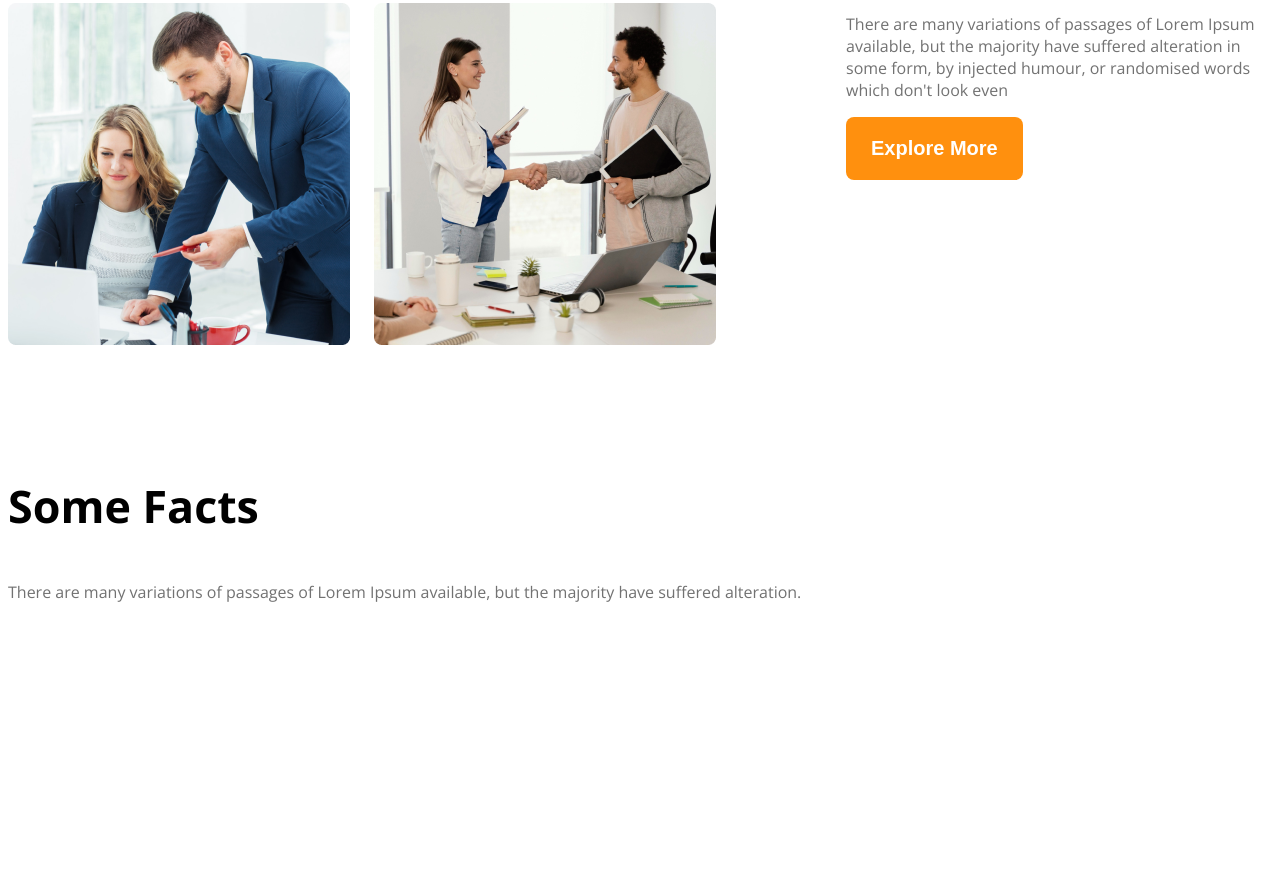
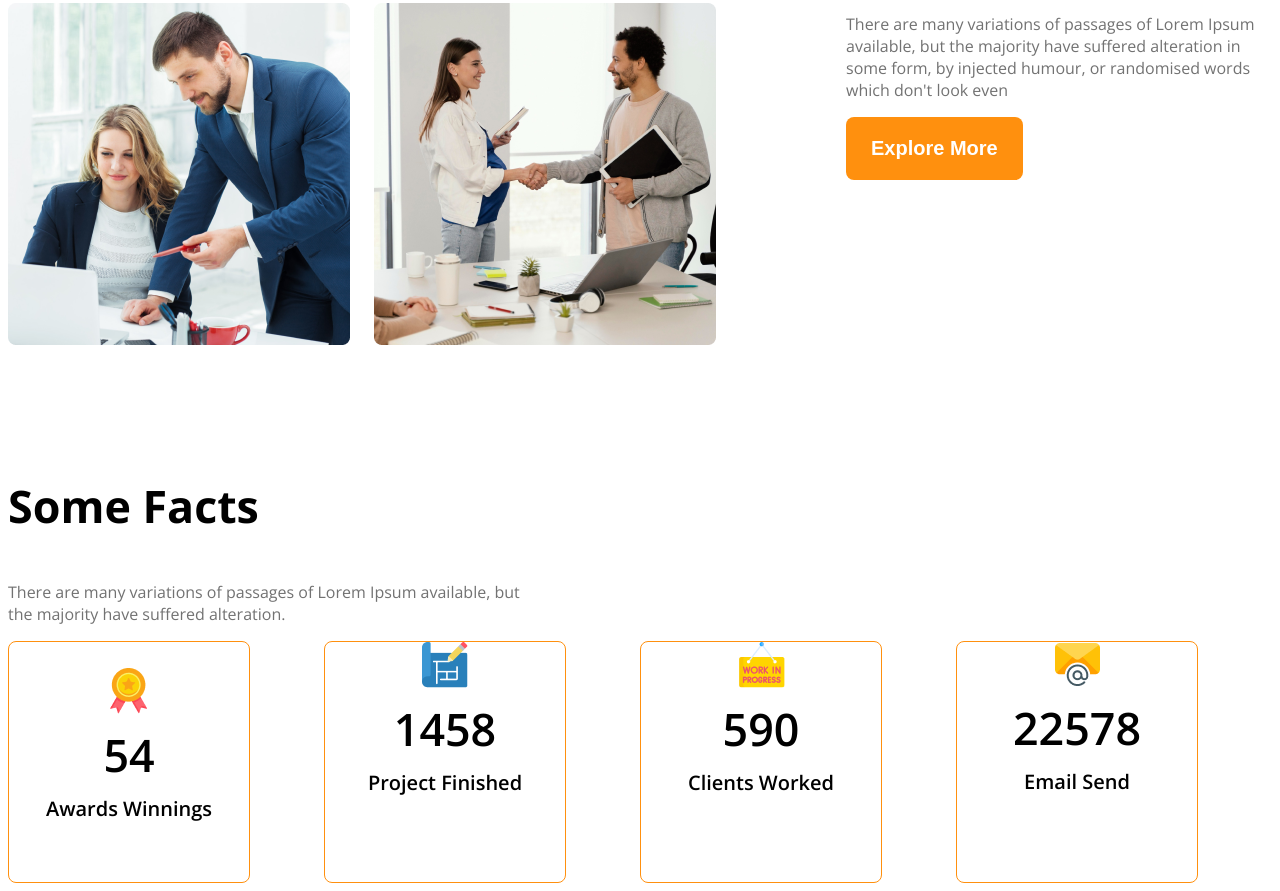
Before and after one commit to alihasan005/g3-architect-websit, a plain HTML site: page index.html in a window 1280 px wide. Shown: the part 1698-2589 px from the top of the page. Before the commit the page ends 2493 px from the top, so only its background shows below. Drawn offline with nearby package versions, Linux system fonts and the light colour scheme.

Commit message:
first commit

```diff
--- a/index.html
+++ b/index.html
@@ -50,28 +50,36 @@
         </section>
         <section>
             <h3 class="section-title">Some Facts</h3>
-            <p class="text-light-gray">There are many variations of passages of Lorem Ipsum available,
+            <p class="text-light-gray fact-description">There are many variations of passages of Lorem Ipsum available,
                 but the majority have suffered alteration.</p>
                 <div class="facts-container">
-                    <div class="fact">
-                        <img src="" alt="" class="fact-icon">
-                        <h4 class="fact-number"></h4>
-                        <h5 class="fact-name"></h5>
+                    <div class="fact-card display-flex">
+                        <div>
+                        <img src="images/icons/ribon.png" alt="" class="fact-icon">
+                        <h4 class="fact-number">54</h4>
+                        <h5 class="fact-name">Awards Winnings</h5>
+                        </div>
                     </div>
-                    <div class="fact">
-                        <img src="" alt="" class="fact-icon">
-                        <h4 class="fact-number"></h4>
-                        <h5 class="fact-name"></h5>
+                    <div class="fact-card ">
+                       <div>
+                         <img src="images/icons/projects.png" alt="" class="fact-icon">
+                        <h4 class="fact-number">1458</h4>
+                        <h5 class="fact-name">Project Finished</h5>
+                       </div>
                     </div>
-                    <div class="fact">
-                        <img src="" alt="" class="fact-icon">
-                        <h4 class="fact-number"></h4>
-                        <h5 class="fact-name"></h5>
+                    <div class="fact-card">
+                       <div>
+                         <img src="images/icons/customers.png" alt="" class="fact-icon">
+                        <h4 class="fact-number">590</h4>
+                        <h5 class="fact-name">Clients Worked</h5>
+                       </div>
                     </div>
-                    <div class="fact">
-                        <img src="" alt="" class="fact-icon">
-                        <h4 class="fact-number"></h4>
-                        <h5 class="fact-name"></h5>
+                    <div class="fact-card">
+                       <div>
+                         <img src="images/icons/email.png" alt="" class="fact-icon">
+                        <h4 class="fact-number">22578</h4>
+                        <h5 class="fact-name">Email Send</h5>
+                       </div>
                     </div>
                 </div>
         </section>
--- a/style/architects.css
+++ b/style/architects.css
@@ -95,6 +95,33 @@ main > section{
 #quick-list{
     font-weight: 500;
 }
+.facts-container{
+    display: grid;
+    grid-template-columns: repeat(4, 1fr) ;
+}
+.fact-card{
+    border: 1px solid #FF900E;
+    width: 240px;
+    height: 240px;
+    border-radius: 8px;
+    text-align: center;
+    align-items: center;
+    justify-content: center;
+}
+.fact-number{
+    font-size: 2.8rem;
+    font-weight: 600;
+    margin-top: 5px;
+    margin-bottom: 10px;
+}
+.fact-name{
+    font-size: 1.25rem;
+    font-weight: 600;
+    margin-top: 10px;
+}
+.fact-description{
+    max-width: 540px;
+}
 @media screen and (max-width: 576px){
     .navbar,
     .nav-links,
```
